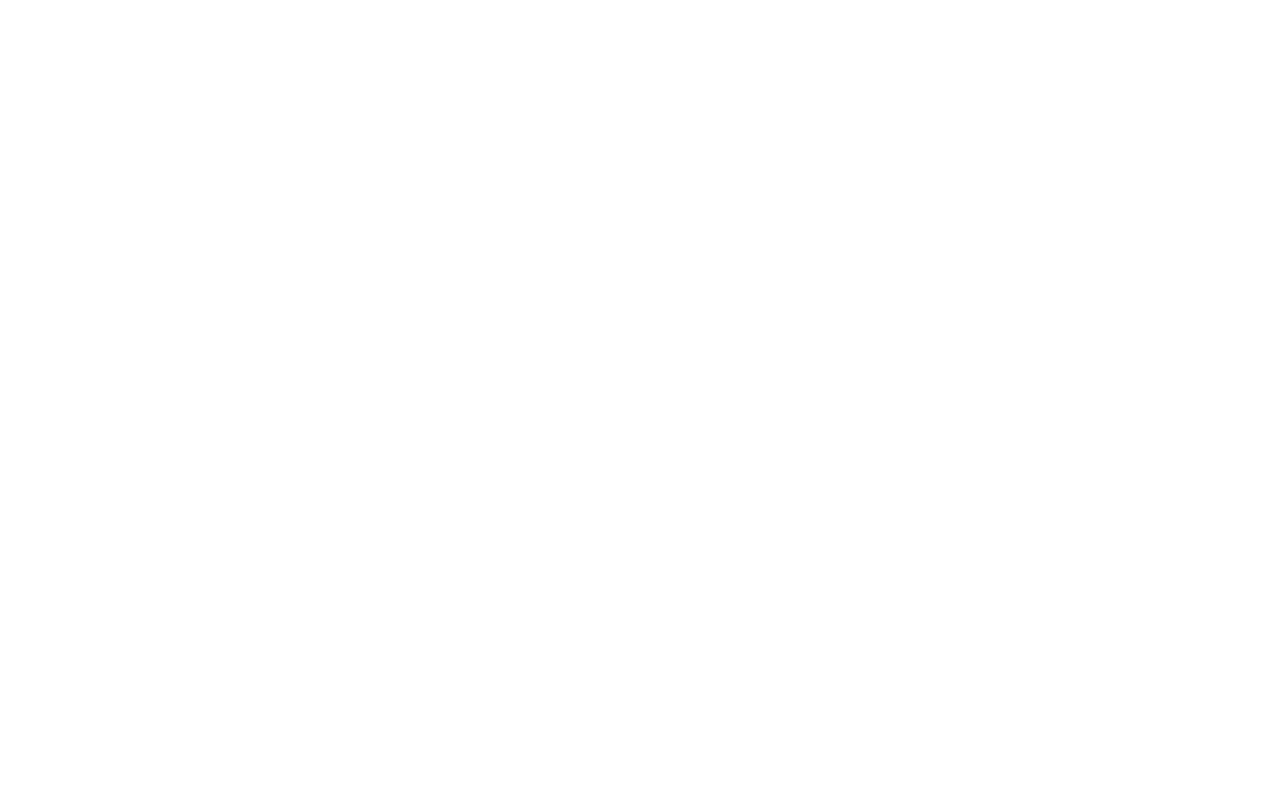
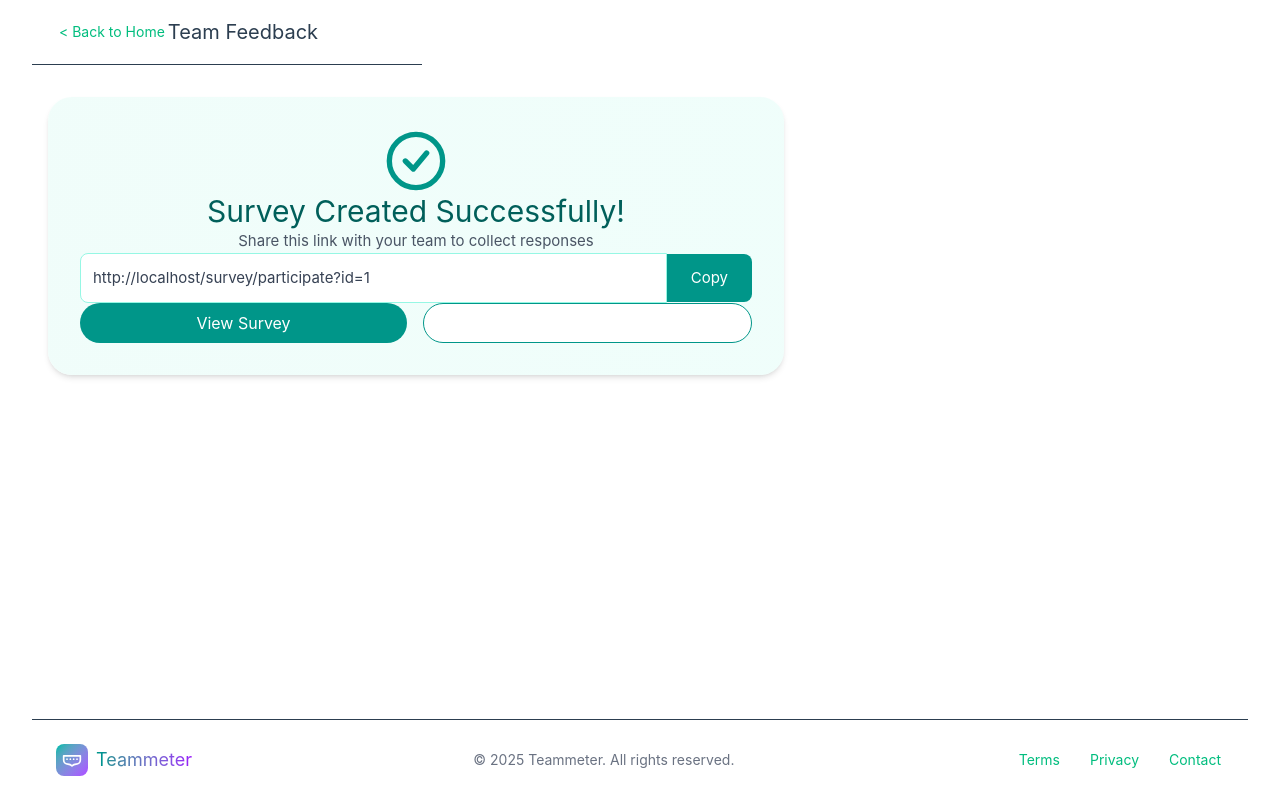
Before and after one commit to sarah-lena94/survey_tool, a Vue app in the folder frontend/: page /survey/1/success in a window 1280 px wide. Before the commit this address had no page. Built offline with nearby package versions, Linux system fonts and the light colour scheme; the HTML template or start-up script is replaced by a standard one.

Commit message:
added SurveyCreationSuccessView

```diff
--- a/frontend/src/router/index.ts
+++ b/frontend/src/router/index.ts
@@ -34,6 +34,11 @@
       name: 'survey-participate',
       component: () => import('../views/SurveyParticipateView.vue')
     },
+{
+      path: '/survey/:id/success',
+      name: 'survey-creation-success',
+      component: () => import('../views/SurveyCreationSuccessView.vue')
+    },
     {
       path: '/about',
       name: 'about',
@@ -42,7 +47,7 @@
       // which is lazy-loaded when the route is visited.
       component: () => import('../views/AboutView.vue')
     }
-  ]
+  ],
 });
 
 export default router;
--- a/frontend/src/views/CreateSurveyView.vue
+++ b/frontend/src/views/CreateSurveyView.vue
@@ -1,4 +1,7 @@
 <script setup lang="ts">
+import { useRouter } from 'vue-router';
+
+const router = useRouter();
 import { ref, nextTick } from 'vue';
 import MainLayout from '../components/layout/MainLayout.vue';
 import Header from '../components/layout/Header.vue';
@@ -69,8 +72,11 @@
     // Angenommen, die Fragen werden separat über eine andere API hinzugefügt
     console.log('Survey created successfully:', createdSurvey);
 
-    // Nach erfolgreichem Senden der Daten
-    alert('Survey created successfully!');
+    // Redirect to the success page instead of showing an alert
+    router.push({
+      name: 'survey-creation-success',
+      params: { id: createdSurvey.id }
+    });
   } catch (error) {
     console.error('Error creating survey:', error);
     alert('Failed to create survey.');
--- /dev/null
+++ b/frontend/src/views/SurveyCreationSuccessView.vue
@@ -0,0 +1,100 @@
+<script setup lang="ts">
+import MainLayout from '../components/layout/MainLayout.vue';
+import Header from '../components/layout/Header.vue';
+import Footer from '../components/layout/Footer.vue';
+import Button from '../components/ui/Button.vue';
+import { ref, onMounted } from 'vue';
+import { useRoute, useRouter } from 'vue-router';
+
+const route = useRoute();
+const router = useRouter();
+const surveyId = ref<string>('');
+const surveyLink = ref<string>('');
+const copySuccess = ref<boolean>(false);
+
+onMounted(() => {
+  surveyId.value = route.params.id as string;
+  // Construct the survey link - this would be the actual link to the survey
+  surveyLink.value = `${window.location.origin}/survey/participate?id=${surveyId.value}`;
+});
+
+const copyToClipboard = async () => {
+  try {
+    await navigator.clipboard.writeText(surveyLink.value);
+    copySuccess.value = true;
+    setTimeout(() => {
+      copySuccess.value = false;
+    }, 2000);
+  } catch (err) {
+    console.error('Failed to copy: ', err);
+  }
+};
+
+const viewSurvey = () => {
+  router.push({ name: 'survey', params: { id: surveyId.value } });
+};
+
+const viewResults = () => {
+  router.push({ name: 'survey-results', params: { id: surveyId.value } });
+};
+</script>
+
+<template>
+  <MainLayout>
+    <template #header>
+      <Header />
+    </template>
+
+    <div class="container mx-auto px-4 py-8 max-w-3xl">
+      <div class="bg-gradient-to-r from-teal-50 to-teal-100/30 rounded-3xl p-8 shadow-md flex flex-col items-center">
+        <!-- Success Icon -->
+        <div class="text-teal-600 mb-6">
+          <svg width="64" height="64" viewBox="0 0 24 24" fill="none" xmlns="http://www.w3.org/2000/svg">
+            <path d="M12 22C17.5228 22 22 17.5228 22 12C22 6.47715 17.5228 2 12 2C6.47715 2 2 6.47715 2 12C2 17.5228 6.47715 22 12 22Z" stroke="currentColor" stroke-width="2" />
+            <path d="M8 12L11 15L16 9" stroke="currentColor" stroke-width="2" stroke-linecap="round" stroke-linejoin="round" />
+          </svg>
+        </div>
+
+        <!-- Success Message -->
+        <h1 class="text-3xl font-bold text-center text-teal-800 mb-4">Survey Created Successfully!</h1>
+        <p class="text-gray-600 text-center mb-6">Share this link with your team to collect responses</p>
+
+        <!-- Survey Link -->
+        <div class="w-full flex items-center mb-8">
+          <input
+            type="text"
+            readonly
+            :value="surveyLink"
+            class="flex-grow p-3 border border-teal-200 rounded-l-lg text-gray-700 bg-white"
+          />
+          <button
+            @click="copyToClipboard"
+            class="bg-teal-600 hover:bg-teal-700 text-white px-6 py-3 rounded-r-lg transition-colors"
+          >
+            {{ copySuccess ? 'Copied!' : 'Copy' }}
+          </button>
+        </div>
+
+        <!-- Action Buttons -->
+        <div class="flex flex-col sm:flex-row gap-4 w-full">
+          <Button
+            @click="viewSurvey"
+            class="flex-1 bg-teal-600 hover:bg-teal-700 text-white rounded-full py-3"
+          >
+            View Survey
+          </Button>
+          <Button
+            @click="viewResults"
+            class="flex-1 bg-white border border-teal-600 text-teal-600 hover:bg-teal-50 rounded-full py-3"
+          >
+            View Results
+          </Button>
+        </div>
+      </div>
+    </div>
+
+    <template #footer>
+      <Footer />
+    </template>
+  </MainLayout>
+</template>
```
